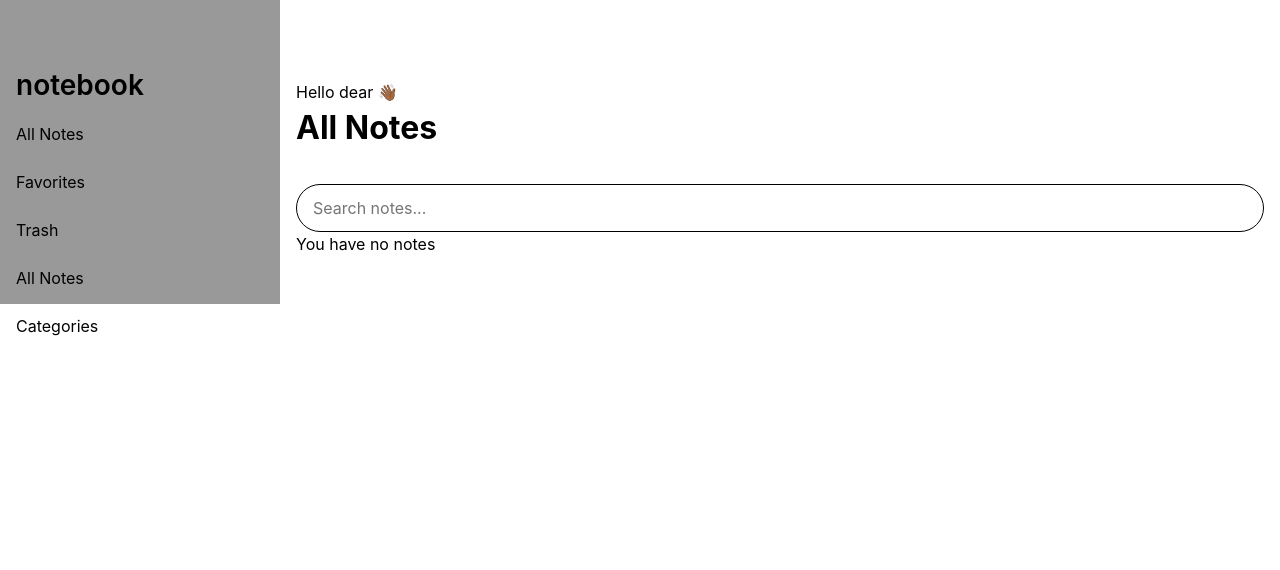
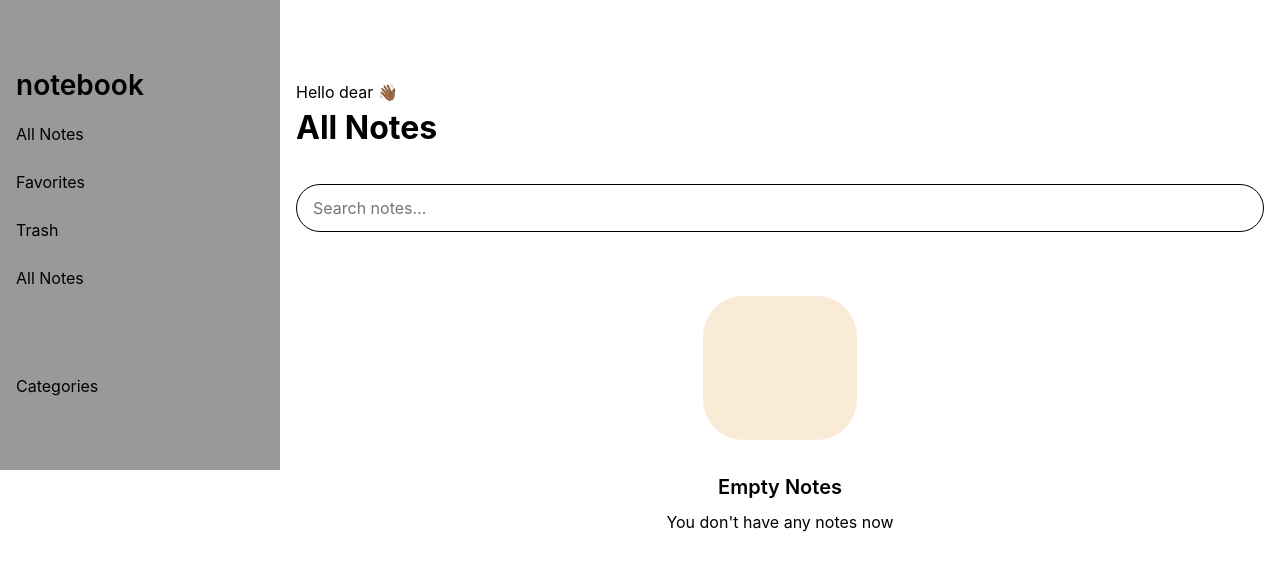
Before and after one commit to gzkdev/quick_note_app, a Next.js app: page / in a window 1280 px wide. Shown: the top 570 px of the page. Built offline with nearby package versions, Linux system fonts and the light colour scheme.

Commit message:
updated empty state component

```diff
--- a/components/AppNotesContainer.jsx
+++ b/components/AppNotesContainer.jsx
@@ -3,6 +3,7 @@ import { useState } from "react";
 import styles from "../styles/appNotesContainer.module.css";
 import AppNote from "./AppNote";
 import AppSearchbar from "./AppSearchbar";
+import EmptyState from "./EmptyState";
 
 export default function AppNotesContainer() {
   const { notes, isReversed, toggleIsReversed } = useNotesContext();
@@ -32,7 +33,7 @@ export default function AppNotesContainer() {
             : "No matching notes"}
         </div>
       ) : (
-        "You have no notes"
+        <EmptyState />
       )}
     </div>
   );
--- /dev/null
+++ b/components/EmptyState.jsx
@@ -0,0 +1,13 @@
+import styles from "../styles/emptyState.module.css";
+
+function EmptyState() {
+  return (
+    <div className={styles.container}>
+      <div className={styles.thumbnail}></div>
+      <div className={styles.title}>Empty Notes</div>
+      <span className={styles.text}>You don&apos;t have any notes now</span>
+    </div>
+  );
+}
+
+export default EmptyState;
--- /dev/null
+++ b/styles/emptyState.module.css
@@ -0,0 +1,23 @@
+.container {
+  --scale: min(80%, 320px);
+  width: var(--scale);
+  height: var(--scale);
+  display: flex;
+  flex-direction: column;
+  align-items: center;
+  margin: 4rem auto 2rem;
+  text-align: center;
+}
+
+.thumbnail {
+  width: calc(var(--scale) * 0.6);
+  height: calc(var(--scale) * 0.6);
+  background-color: antiquewhite;
+  border-radius: 40px;
+}
+
+.title {
+  font-size: 1.25rem;
+  font-weight: 600;
+  margin: 2rem 0 0.5rem;
+}
```
